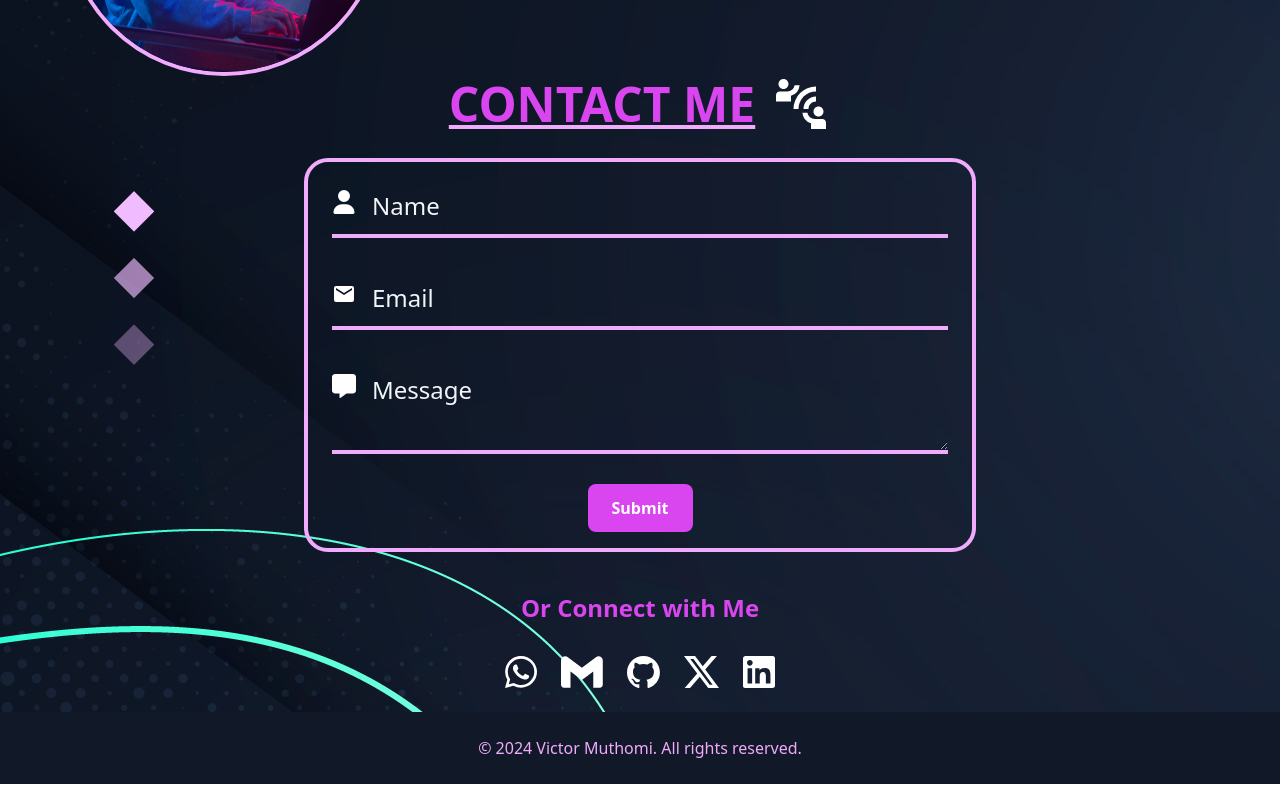
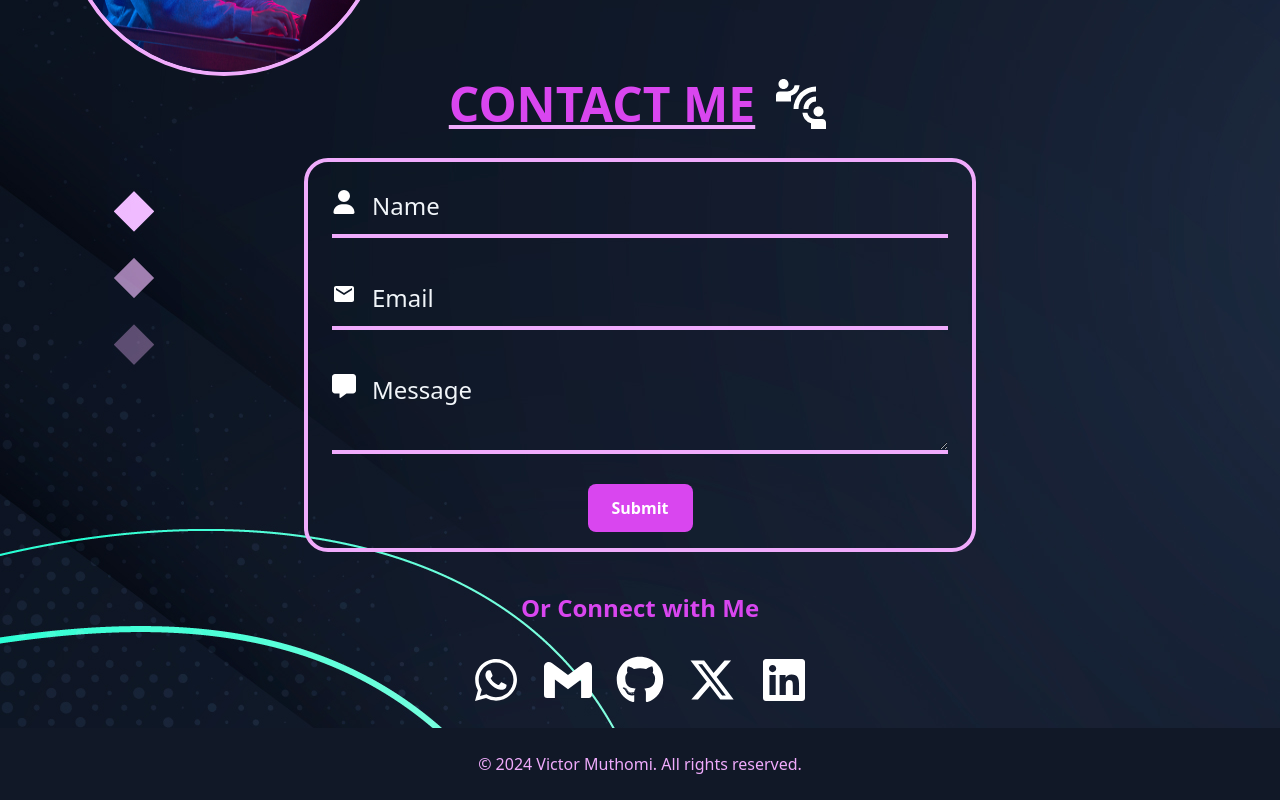
Before and after one commit to Victormuthomi/my-portfolio, a React (Vite) app: page / in a window 1280 px wide. Shown: the part 2772-3572 px from the top of the page. Built offline with nearby package versions, Linux system fonts and the light colour scheme.

Commit message:
change the icons from svg to icons

```diff
--- a/src/components/Socials.jsx
+++ b/src/components/Socials.jsx
@@ -1,4 +1,6 @@
 import { Link } from "react-router-dom";
+import { FaXTwitter, FaGithub, FaLinkedin, FaWhatsapp } from "react-icons/fa6";
+import { SiGmail } from "react-icons/si";
 
 const Socials = () => {
   return (
@@ -9,38 +11,22 @@ const Socials = () => {
         </h3>
         <div className="flex justify-center gap-6 mb-6">
           <Link to="https://wa.me/+254758407285">
-            <img
-              src="images/whatsapp-white.svg"
-              alt="Whatsapp icon"
-              className="h-8"
-            />
+            <FaWhatsapp className="text-5xl text-white" />
           </Link>
 
           <Link to="mailto:victormuthomi100@gmail.com">
-            <img
-              src="images/Gmail-White.svg"
-              alt="Gmail icon"
-              className="h-8"
-            />
+            <SiGmail className="text-5xl text-white" />
           </Link>
 
           <Link to="https://github.com/Victormuthomi">
-            <img
-              src="images/github-mark-white.svg"
-              alt="Github ico"
-              className="h-8"
-            />
+            <FaGithub className="text-5xl text-white" />
           </Link>
           <Link to="https://x.com/kiba_nga">
-            <img src="images/x-white-icon.svg" alt="X icon" className="h-8" />
+            <FaXTwitter className="text-white text-5xl" />
           </Link>
 
           <Link to="https://www.linkedin.com/in/victor-muthomi-693aa4265/">
-            <img
-              src="images/linkedin-white.svg"
-              alt="linkedin icon"
-              className="h-8"
-            />
+            <FaLinkedin className="text-white text-5xl" />
           </Link>
         </div>
       </div>
```
